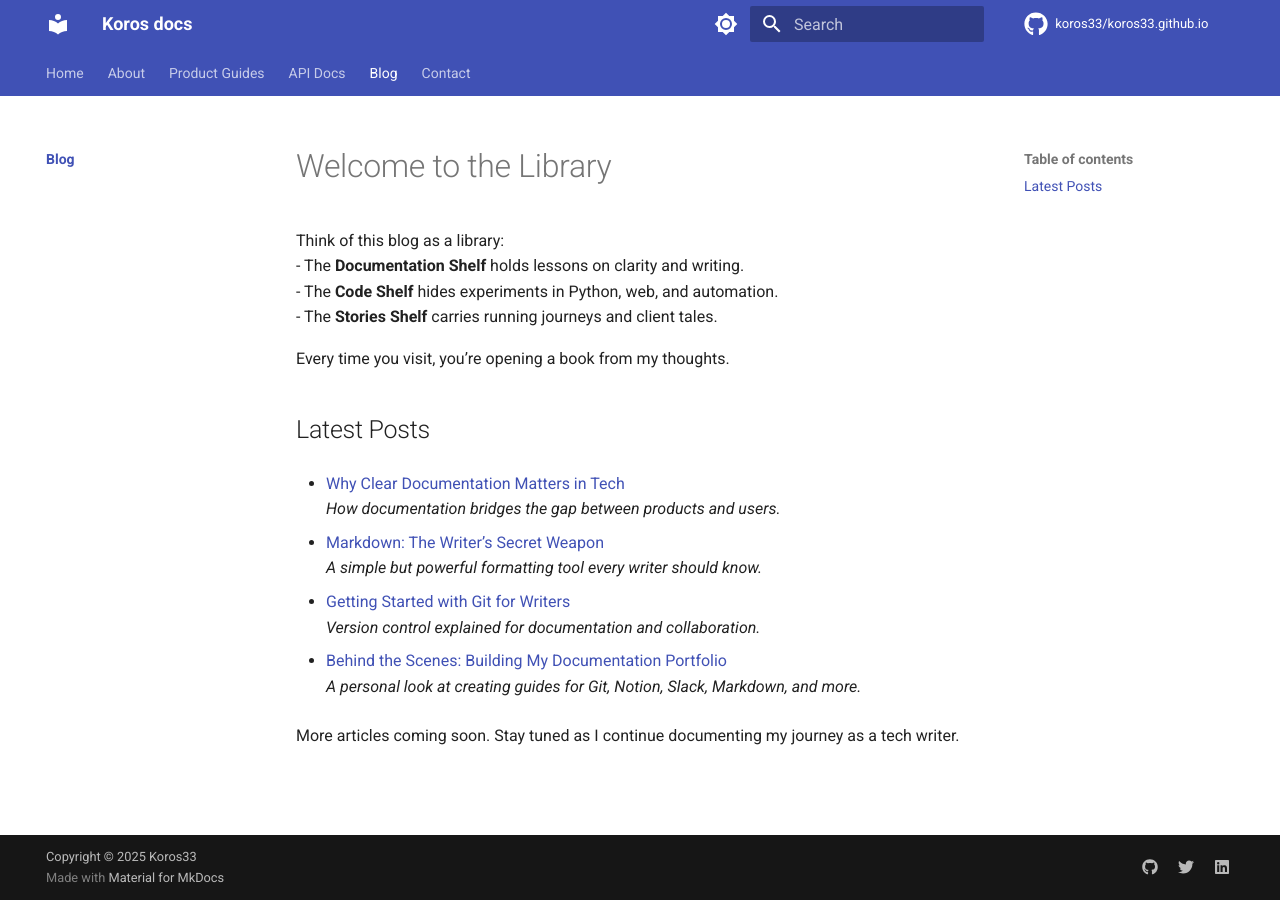
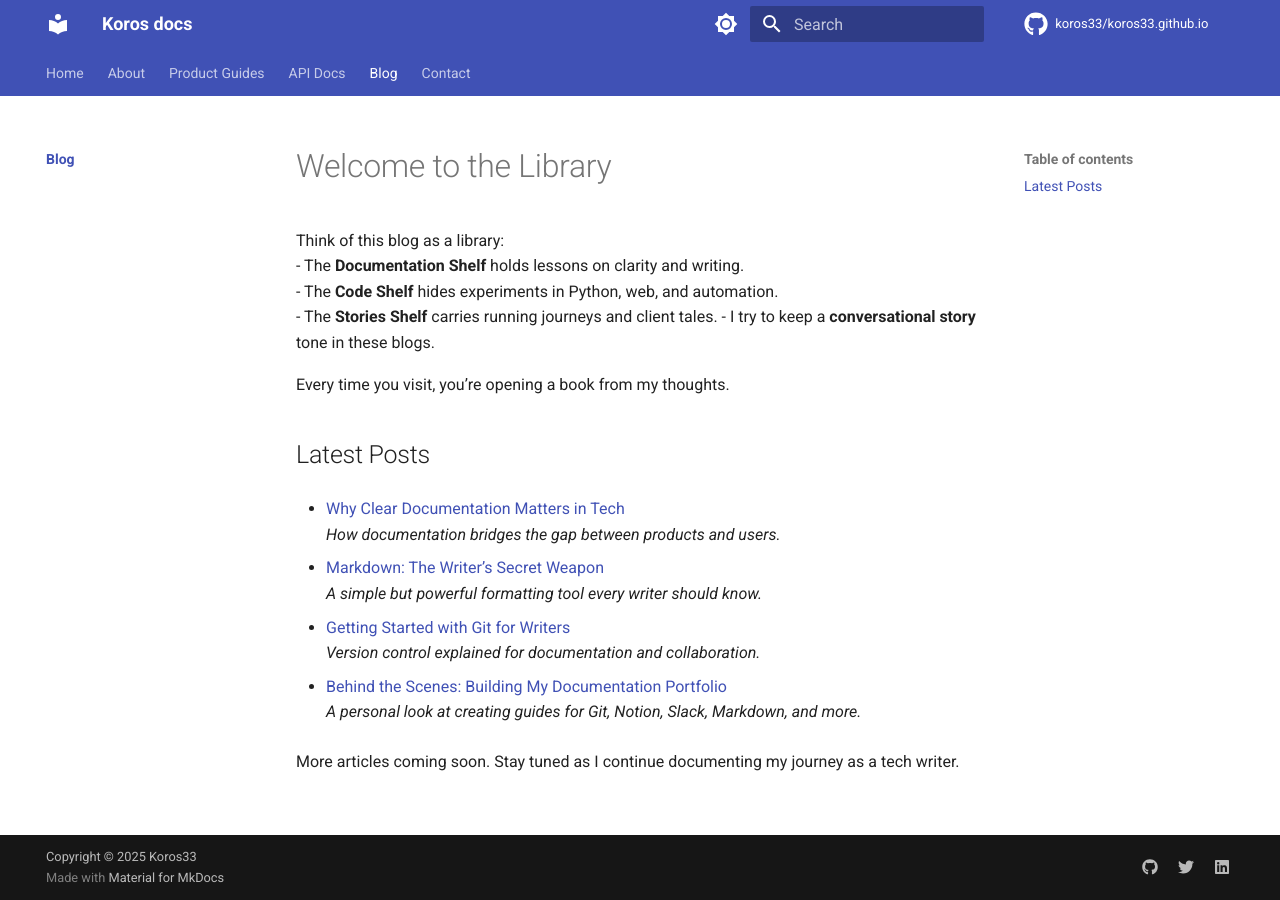
Before and after one commit to koros33/koros33.github.io, an MkDocs documentation site: the page built from docs/blogs/index.md, in a window 1280 px wide. Built offline with MkDocs 1.6.1 and Material for MkDocs 9.7.7, drawn with Linux system fonts in a browser that asks for light colours; comment, search, counter and statistics services are not loaded; the version menu is left out.

Commit message:
index.md

```diff
--- a/docs/blogs/index.md
+++ b/docs/blogs/index.md
@@ -4,6 +4,7 @@ Think of this blog as a library:
 - The **Documentation Shelf** holds lessons on clarity and writing.
 - The **Code Shelf** hides experiments in Python, web, and automation.
 - The **Stories Shelf** carries running journeys and client tales.
+- I try to keep a **conversational story** tone in these blogs.
 
 Every time you visit, you’re opening a book from my thoughts.
 
```
